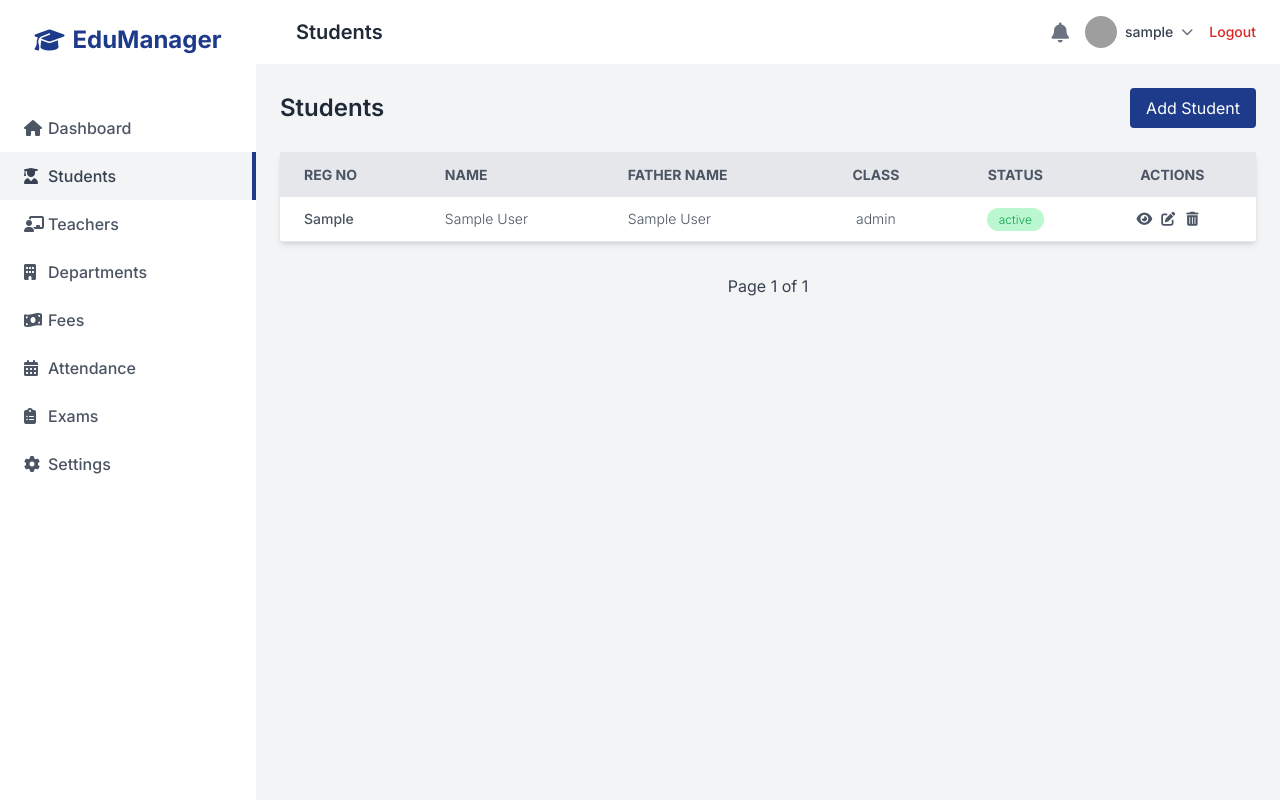
After one commit to Hassan141998/The-School-Management-System, a Flask app: page /students/ in a window 1280 px wide. The commit adds this page. Run offline with Flask 3, Linux system fonts and the light colour scheme; a user stored in the database is signed in; tables that the repository leaves empty hold one stand-in row (values such as "Sample post"); some libraries are stand-ins or nearby versions; grey boxes are pictures that could not be loaded.

Commit message:
Implement routes for Students, Teachers, Departments, and Fees

```diff
--- /dev/null
+++ b/app/routes/students.py
@@ -0,0 +1,12 @@
+from flask import Blueprint, render_template, request
+from flask_login import login_required
+from app.models import Student
+
+students_bp = Blueprint('students', __name__)
+
+@students_bp.route('/')
+@login_required
+def index():
+    page = request.args.get('page', 1, type=int)
+    students = Student.query.paginate(page=page, per_page=10, error_out=False)
+    return render_template('students/index.html', students=students, title='Students')
--- /dev/null
+++ b/app/templates/includes/header.html
@@ -0,0 +1,25 @@
+<!-- Header -->
+<header class="flex justify-between items-center py-4 px-6 bg-white shadow-sm">
+    <div class="flex items-center">
+        <button class="md:hidden text-gray-500 focus:outline-none">
+            <i class="fas fa-bars fa-lg"></i>
+        </button>
+        <h2 class="text-xl font-semibold text-gray-800 ml-4">{{ title if title else 'Dashboard' }}</h2>
+    </div>
+    <div class="flex items-center space-x-4">
+        <button class="text-gray-500 hover:text-gray-700 focus:outline-none">
+            <i class="fas fa-bell fa-lg"></i>
+        </button>
+        <div class="relative">
+            <button class="flex items-center space-x-2 focus:outline-none">
+                <img class="h-8 w-8 rounded-full object-cover"
+                    src="https://ui-avatars.com/api/?name={{ current_user.username }}" alt="User avatar">
+                <span class="text-sm font-medium text-gray-700">{{ current_user.username }}</span>
+                <i class="fas fa-chevron-down text-xs text-gray-500"></i>
+            </button>
+            <!-- Dropdown mock (hidden for now) -->
+        </div>
+        <a href="{{ url_for('auth.logout') }}"
+            class="text-sm text-red-600 hover:text-red-800 font-medium ml-4">Logout</a>
+    </div>
+</header>
--- /dev/null
+++ b/app/templates/includes/sidebar.html
@@ -0,0 +1,46 @@
+<!-- Sidebar -->
+<aside class="w-64 bg-white shadow-md hidden md:block">
+    <div class="p-6 flex items-center justify-center">
+        <div class="text-2xl font-bold text-primary flex items-center">
+            <i class="fas fa-graduation-cap mr-2"></i> EduManager
+        </div>
+    </div>
+    <nav class="mt-6">
+        <a href="{{ url_for('dashboard.index') }}"
+            class="flex items-center px-6 py-3 {{ 'text-gray-700 bg-gray-100 border-r-4 border-primary' if request.endpoint == 'dashboard.index' else 'text-gray-600 hover:bg-gray-50 hover:text-gray-900' }}">
+            <i class="fas fa-home w-6"></i>
+            <span class="font-medium">Dashboard</span>
+        </a>
+        <a href="{{ url_for('students.index') }}"
+            class="flex items-center px-6 py-3 {{ 'text-gray-700 bg-gray-100 border-r-4 border-primary' if request.endpoint == 'students.index' else 'text-gray-600 hover:bg-gray-50 hover:text-gray-900' }}">
+            <i class="fas fa-user-graduate w-6"></i>
+            <span class="font-medium">Students</span>
+        </a>
+        <a href="{{ url_for('teachers.index') }}"
+            class="flex items-center px-6 py-3 {{ 'text-gray-700 bg-gray-100 border-r-4 border-primary' if request.endpoint == 'teachers.index' else 'text-gray-600 hover:bg-gray-50 hover:text-gray-900' }}">
+            <i class="fas fa-chalkboard-teacher w-6"></i>
+            <span class="font-medium">Teachers</span>
+        </a>
+        <a href="#"
+            class="flex items-center px-6 py-3 {{ 'text-gray-700 bg-gray-100 border-r-4 border-primary' if request.endpoint == 'departments.index' else 'text-gray-600 hover:bg-gray-50 hover:text-gray-900' }}">
+            <i class="fas fa-building w-6"></i>
+            <span class="font-medium">Departments</span>
+        </a>
+        <a href="#" class="flex items-center px-6 py-3 text-gray-600 hover:bg-gray-50 hover:text-gray-900">
+            <i class="fas fa-money-bill-wave w-6"></i>
+            <span class="font-medium">Fees</span>
+        </a>
+        <a href="#" class="flex items-center px-6 py-3 text-gray-600 hover:bg-gray-50 hover:text-gray-900">
+            <i class="fas fa-calendar-alt w-6"></i>
+            <span class="font-medium">Attendance</span>
+        </a>
+        <a href="#" class="flex items-center px-6 py-3 text-gray-600 hover:bg-gray-50 hover:text-gray-900">
+            <i class="fas fa-clipboard-list w-6"></i>
+            <span class="font-medium">Exams</span>
+        </a>
+        <a href="#" class="flex items-center px-6 py-3 text-gray-600 hover:bg-gray-50 hover:text-gray-900">
+            <i class="fas fa-cog w-6"></i>
+            <span class="font-medium">Settings</span>
+        </a>
+    </nav>
+</aside>
--- /dev/null
+++ b/app/templates/students/index.html
@@ -0,0 +1,85 @@
+{% extends "base.html" %}
+
+{% block content %}
+<div class="flex h-screen bg-gray-100 overflow-hidden">
+    {% include "includes/sidebar.html" %}
+
+    <div class="flex-1 flex flex-col overflow-hidden">
+        {% include "includes/header.html" %}
+
+        <main class="flex-1 overflow-x-hidden overflow-y-auto bg-gray-100 p-6">
+            <div class="flex justify-between items-center mb-6">
+                <h1 class="text-2xl font-semibold text-gray-800">Students</h1>
+                <a href="#" class="px-4 py-2 bg-primary text-white rounded hover:bg-blue-700">Add Student</a>
+            </div>
+
+            <div class="bg-white shadow-md rounded my-6">
+                <table class="min-w-full table-auto">
+                    <thead>
+                        <tr class="bg-gray-200 text-gray-600 uppercase text-sm leading-normal">
+                            <th class="py-3 px-6 text-left">Reg No</th>
+                            <th class="py-3 px-6 text-left">Name</th>
+                            <th class="py-3 px-6 text-left">Father Name</th>
+                            <th class="py-3 px-6 text-center">Class</th>
+                            <th class="py-3 px-6 text-center">Status</th>
+                            <th class="py-3 px-6 text-center">Actions</th>
+                        </tr>
+                    </thead>
+                    <tbody class="text-gray-600 text-sm font-light">
+                        {% for student in students.items %}
+                        <tr class="border-b border-gray-200 hover:bg-gray-100">
+                            <td class="py-3 px-6 text-left whitespace-nowrap">
+                                <span class="font-medium">{{ student.reg_no }}</span>
+                            </td>
+                            <td class="py-3 px-6 text-left">
+                                {{ student.name }}
+                            </td>
+                            <td class="py-3 px-6 text-left">
+                                {{ student.father_name }}
+                            </td>
+                            <td class="py-3 px-6 text-center">
+                                {% if student.academic_record %}
+                                {{ student.academic_record.class_level }}
+                                {% else %}
+                                N/A
+                                {% endif %}
+                            </td>
+                            <td class="py-3 px-6 text-center">
+                                <span class="bg-green-200 text-green-600 py-1 px-3 rounded-full text-xs">{{
+                                    student.status }}</span>
+                            </td>
+                            <td class="py-3 px-6 text-center">
+                                <div class="flex item-center justify-center">
+                                    <div class="w-4 mr-2 transform hover:text-purple-500 hover:scale-110">
+                                        <i class="fas fa-eye"></i>
+                                    </div>
+                                    <div class="w-4 mr-2 transform hover:text-purple-500 hover:scale-110">
+                                        <i class="fas fa-edit"></i>
+                                    </div>
+                                    <div class="w-4 mr-2 transform hover:text-purple-500 hover:scale-110">
+                                        <i class="fas fa-trash-alt"></i>
+                                    </div>
+                                </div>
+                            </td>
+                        </tr>
+                        {% endfor %}
+                    </tbody>
+                </table>
+            </div>
+
+            <!-- Pagination -->
+            <div class="flex justify-center mt-4">
+                {% if students.has_prev %}
+                <a href="{{ url_for('students.index', page=students.prev_num) }}"
+                    class="px-4 py-2 mx-1 bg-gray-200 rounded hover:bg-gray-300">Prev</a>
+                {% endif %}
+                <span class="px-4 py-2 mx-1 text-gray-700">Page {{ students.page }} of {{ students.pages }}</span>
+                {% if students.has_next %}
+                <a href="{{ url_for('students.index', page=students.next_num) }}"
+                    class="px-4 py-2 mx-1 bg-gray-200 rounded hover:bg-gray-300">Next</a>
+                {% endif %}
+            </div>
+        </main>
+    </div>
+</div>
+{% endblock %}
```
Also changed, not shown: app/__init__.py (+12 -0 lines), app/routes/departments.py (added, +12 -0 lines), app/routes/fees.py (added, +12 -0 lines), app/routes/teachers.py (added, +12 -0 lines), app/templates/dashboard.html (+2 -68 lines), app/templates/departments/index.html (added, +73 -0 lines), app/templates/fees/index.html (added, +63 -0 lines), app/templates/teachers/index.html (added, +75 -0 lines).
